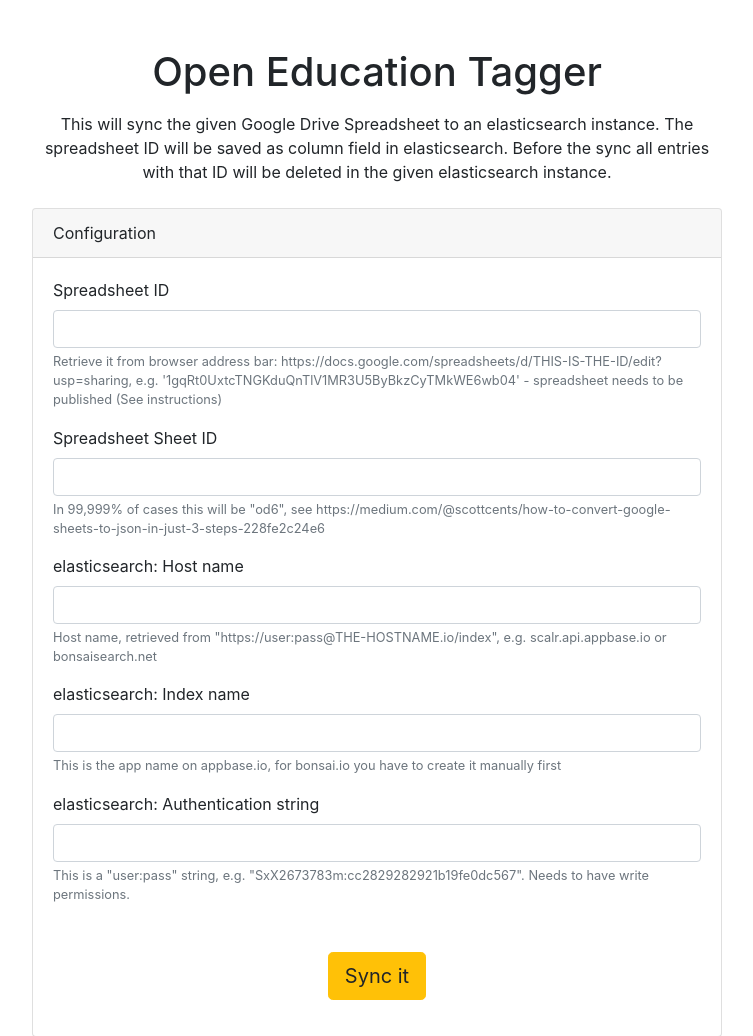
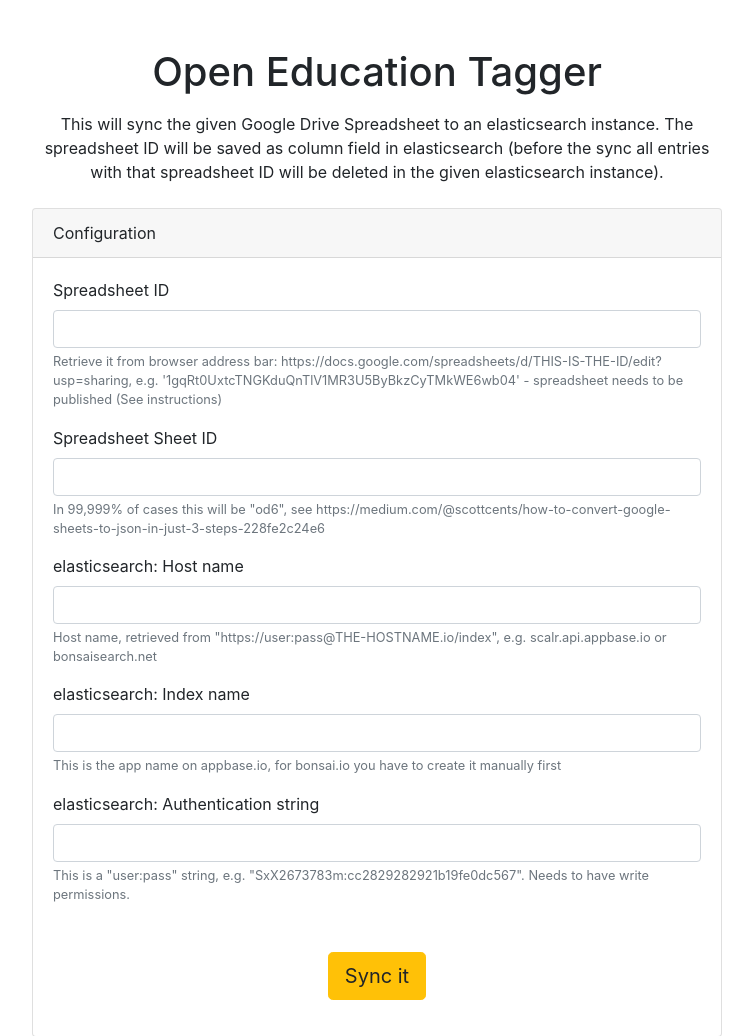
Before and after one commit to programmieraffe/open-education-tagger-electron, an Electron app: page index.html in a window 900 px wide. Shown: the top 1036 px of the page, without its empty margins (73-826 px from the left). Drawn offline with nearby package versions, Linux system fonts and the light colour scheme.

Commit message:
Update index.html

```diff
--- a/index.html
+++ b/index.html
@@ -38,7 +38,7 @@
     <div class="row">
       <div class="col-12 text-center mt-5">
         <h1>Open Education Tagger</h1>
-        <p class="pt-2 pb-2">This will sync the given Google Drive Spreadsheet to an elasticsearch instance. The spreadsheet ID will be saved as column field in elasticsearch. Before the sync all entries with that ID will be deleted in the given elasticsearch instance. </p>
+        <p class="pt-2 pb-2">This will sync the given Google Drive Spreadsheet to an elasticsearch instance. The spreadsheet ID will be saved as column field in elasticsearch (before the sync all entries with that spreadsheet ID will be deleted in the given elasticsearch instance).</p>
       </div>
     </div>
 
```
